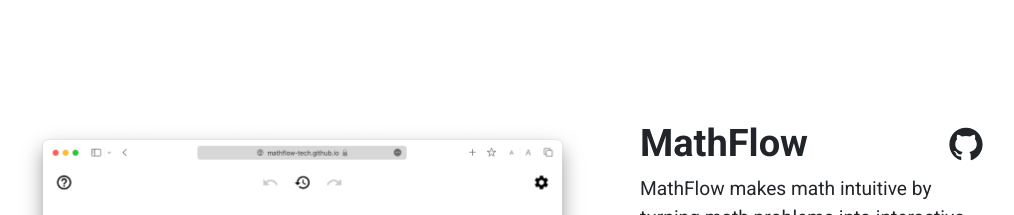
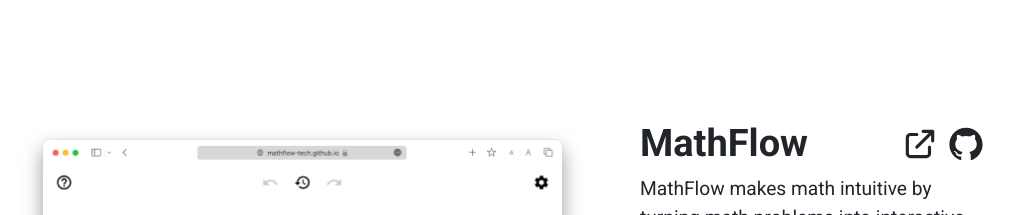
Before and after one commit to devkav/personalWebsite, a React (Create React App) app: page / in a window 1280 px wide. Shown: the part 4320-4535 px from the top of the page, without its empty margins (125-1139 px from the left). Built offline with nearby package versions, Linux system fonts and the light colour scheme.

Commit message:
Converted to typescript

```diff
--- a/src/App.js
+++ b/src/App.js
@@ -42,12 +42,12 @@ function App(props) {
   return (
     <Fragment>
       <Helmet>
-        <meta name='theme-color' content={getThemeColor()} />
+        <meta name="theme-color" content={getThemeColor()} />
       </Helmet>
       <Router>
         <Routes>
-          <Route path='/' element={<SiteContent />} exact />
-          <Route path='*' element={<PageNotFound />} />
+          <Route path="/" element={<SiteContent />} exact />
+          <Route path="*" element={<PageNotFound />} />
         </Routes>
       </Router>
     </Fragment>
--- a/src/pages/Projects.jsx
+++ b/src/pages/Projects.tsx
@@ -1,8 +1,18 @@
 import '../style/Projects.css';
 import ProjectCarousel from '../components/ProjectCarousel';
 import ProjectDisplay from '../components/ProjectDisplay';
+import React from 'react';
 
-const highlightedProjects = [
+interface Project {
+  title: String;
+  image?: String;
+  description: String[];
+  tags: String[];
+  githubLink?: String;
+  link?: String;
+}
+
+const highlightedProjects: Project[] = [
   {
     title: 'froggy.app',
     image: 'froggyScreenshot.png',
@@ -10,7 +20,7 @@ const highlightedProjects = [
       `froggy is a project centered around learning and the love of programming. froggy is a link shortener built with a colleague of mine. Our goal is to push ourselves technically and creatively to build a full-fledged web application from the ground up. This project gives us a space to practice technologies we used in industry, want to learn, or just love using.`,
       `We use a SCRUM development lifecycle to track progress. Additionally, we have written documentation and coding standards to keep the codebase clear and consistent.`,
       `froggy uses a custom component library, lilypad, built and designed by me. This lets me fine-tune the look of the interface while also learning more about npm packages. I use Storybook to prototype components and npm to publish.
-      The majority of my development work is on the frontend, where I use ReactJS, Redux and Typescript. However, I also learned Go, Docker and Google Cloud Platform to help my colleague develop our API on the backend.`,
+      The majority of my development work is on the frontend, where I use ReactJS, Redux and Typescript. However, I also learned Go, Docker and Google Cloud Platform to help my colleague develop our API on the backend.`
     ],
     tags: [
       'ReactJS',
@@ -20,10 +30,10 @@ const highlightedProjects = [
       'Go',
       'SQL',
       'Storybook',
-      'Web Development',
+      'Web Development'
     ],
     githubLink: 'https://github.com/froggy-app',
-    link: 'https://froggy.app',
+    link: 'https://froggy.app'
   },
   {
     title: 'Artist Portfolio',
@@ -37,11 +47,11 @@ const highlightedProjects = [
             any time.`,
       `The site was built using ReactJS for the front end. The back end uses
             Firebase to store image metadata and Amazon Web Service’s S3 to host the
-            images.`,
+            images.`
     ],
     tags: ['ReactJS', 'Redux', 'Firebase', 'AWS S3', 'Web Development'],
     githubLink: 'https://github.com/DevanTurtle7/xavier-portfolio',
-    link: 'https://xaviersylviajackson.com/',
+    link: 'https://xaviersylviajackson.com/'
   },
   {
     title: 'MathFlow',
@@ -55,9 +65,11 @@ const highlightedProjects = [
       `We built MathFlow during a 24 hour hackathon using React and TypeScript. I utilized vanilla TypeScript classes
       to model the different data types that were necessary for the application. We also used a React drag and drop
       library which was difficult to learn and gave us some unique bugs. However, we were able to build a working
-      prototype with lots of functionality that surpassed our goals.`,
+      prototype with lots of functionality that surpassed our goals.`
     ],
     tags: ['ReactJS', 'Web Development'],
+    githubLink: 'https://github.com/MathFlow-tech/mathflow-tech.github.io',
+    link: 'https://mathflow-tech.github.io/'
   },
   {
     title: 'Redpoint',
@@ -72,10 +84,10 @@ const highlightedProjects = [
       conventions and best practices. Additionally, we agreed on a Scrum-like development methodology that
       keeps us productive even with our asynchronous schedule.`,
       `This project has been a great outlet for me to refine my UI design skills. I've been having lots of
-      fun designing the app from the ground up to be minimal and highly functional.`,
+      fun designing the app from the ground up to be minimal and highly functional.`
     ],
     tags: ['Flutter', 'Dart', 'Mobile Development'],
-    githubLink: 'https://github.com/Redpoint-app/Redpoint',
+    githubLink: 'https://github.com/Redpoint-app/Redpoint'
   },
   {
     title: 'Genetic Algorithm',
@@ -91,14 +103,14 @@ const highlightedProjects = [
         creating a new organism with a mix of their DNA. Over several generations,
         the population grows more and more fit until it reaches the goal. This
         algorithm serves as a quick and efficient alternative to brute force solutions
-        to difficult problems.`,
+        to difficult problems.`
     ],
     tags: ['Python', 'Machine Learning', 'Test Driven Development'],
-    githubLink: 'https://github.com/DevanTurtle7/geneticAlgorithm',
-  },
+    githubLink: 'https://github.com/DevanTurtle7/geneticAlgorithm'
+  }
 ];
 
-const otherProjects = [
+const otherProjects: Project[] = [
   {
     title: 'Twotor',
     description: [
@@ -113,19 +125,19 @@ const otherProjects = [
             colleagues. I focused on building the front end with ReactJS, while my teammates
             built a custom database and API. I helped keep the team together in the face of
             the major bug. My full stack experience allowed me to help fix the error in the
-            backend and get us back on track.`,
+            backend and get us back on track.`
     ],
     tags: ['ReactJS', 'Web Development'],
-    githubLink: 'https://github.com/DevanTurtle7/twotor',
+    githubLink: 'https://github.com/DevanTurtle7/twotor'
   },
   {
     title: 'Minesweeper',
     description: [
-      `I enjoy playing minesweeper, so I decided to build it myself. This gave me a good excuse to get more familiar with Redux and TypeScript, which I was using on my co-op at the time. `,
+      `I enjoy playing minesweeper, so I decided to build it myself. This gave me a good excuse to get more familiar with Redux and TypeScript, which I was using on my co-op at the time. `
     ],
     tags: ['ReactJS', 'Redux', 'TypeScript', 'Web Development'],
     githubLink: 'https://github.com/DevanTurtle7/react-minesweeper',
-    link: 'https://devanturtle7.github.io/react-minesweeper/',
+    link: 'https://devanturtle7.github.io/react-minesweeper/'
   },
   {
     title: 'Full Stack Chat',
@@ -138,7 +150,7 @@ const otherProjects = [
             skills. The back end is composed of a Flask REST API that
             communicates with a PostgreSQL server. When designing the API, I
             utilized test driven development to ensure it was functioning as
-            intended.`,
+            intended.`
     ],
     tags: [
       'ReactJS',
@@ -146,9 +158,9 @@ const otherProjects = [
       'PostgreSQL',
       'Flask',
       'REST APIs',
-      'Test Driven Development',
+      'Test Driven Development'
     ],
-    githubLink: 'https://github.com/DevanTurtle7/full-stack-chat',
+    githubLink: 'https://github.com/DevanTurtle7/full-stack-chat'
   },
   {
     title: 'Spotify Hue',
@@ -162,10 +174,10 @@ const otherProjects = [
             minimum viable product.`,
       `The app is written in Java, but I hope to convert to Kotlin as
             I continue to learn it. As with almost all of my other work,
-            this is a long term passion project and still under development.`,
+            this is a long term passion project and still under development.`
     ],
     tags: ['Java', 'REST APIs', 'Android Development'],
-    githubLink: 'https://github.com/DevanTurtle7/SpotifyHueAndroid',
+    githubLink: 'https://github.com/DevanTurtle7/SpotifyHueAndroid'
   },
   {
     title: 'WUPHF Weather',
@@ -181,19 +193,19 @@ const otherProjects = [
       `The app sends weather notifications to you on every platform possible. It
             calls, texts, and emails you. If time permitted, we would have loved to
             work with other APIs and expand the list of supported platforms such as
-            Twitter and Instagram.`,
+            Twitter and Instagram.`
     ],
     tags: ['React Native', 'Mobile Development'],
-    githubLink: 'https://github.com/DevanTurtle7/WUPHF-Weather',
+    githubLink: 'https://github.com/DevanTurtle7/WUPHF-Weather'
   },
   {
     title: 'Rope Physics Simulator',
     description: [
-      `This project was inspired Day #9 from the 2022 Advent of Code. This problem required you to simulate the physics of a rope being dragged along a surface. This problem was very interesting and engaging for me. After writing my solution in Python, I wanted to visualize it so that I could interact with the rope. I translated my Python solution into TypeScript and built a website where you could interact with the Rope yourself.`,
+      `This project was inspired Day #9 from the 2022 Advent of Code. This problem required you to simulate the physics of a rope being dragged along a surface. This problem was very interesting and engaging for me. After writing my solution in Python, I wanted to visualize it so that I could interact with the rope. I translated my Python solution into TypeScript and built a website where you could interact with the Rope yourself.`
     ],
     tags: ['ReactJS', 'TypeScript', 'Web Development'],
     githubLink: 'https://github.com/DevanTurtle7/rope-physics',
-    link: 'https://devanturtle7.github.io/rope-physics/',
+    link: 'https://devanturtle7.github.io/rope-physics/'
   },
   {
     title: 'Corner Clerk',
@@ -207,10 +219,10 @@ const otherProjects = [
       `The app was developed during a hackathon with a colleague. We chose to
             build the app using Flutter, because it allowed us rapidly design and test
             the app for both Android and iOS. After the hackathon, we shipped
-            multiple version to Android users.`,
+            multiple version to Android users.`
     ],
     tags: ['Flutter', 'Dart', 'Firestore', 'Mobile Development'],
-    githubLink: 'https://github.com/DevanTurtle7/clayHack2020',
+    githubLink: 'https://github.com/DevanTurtle7/clayHack2020'
   },
   {
     title: 'Tempo',
@@ -226,55 +238,36 @@ const otherProjects = [
             in the Spotify API to implement the functionality we were looking
             for. The app uses Firestore as the back end, which allows users
             to sync their songs, add new ones to the queue, and even vote to
-            skip songs they dislike.`,
+            skip songs they dislike.`
     ],
     tags: ['JavaScript', 'HTML', 'Firestore', 'REST APIs', 'Web Development'],
     githubLink: 'https://github.com/DevanTurtle7/BrickHack7',
-    link: 'https://devanturtle7.github.io/BrickHack7/',
-  },
+    link: 'https://devanturtle7.github.io/BrickHack7/'
+  }
 ];
 
-function Projects(props) {
-  const createProjectDisplays = () => {
-    let projectDisplays = [];
-    let imagePrefix = 'images/';
-
-    for (let i = 0; i < highlightedProjects.length; i++) {
-      let current = highlightedProjects[i];
-      let title = current.title;
-      let description = current.description;
-      let tags = current.tags;
-      let githubLink = current.githubLink;
-      let link = current.link;
-      let image = imagePrefix + current.image;
-      let flipped = i % 2 !== 0;
-      let shadow = current.shadow === true;
-
-      projectDisplays.push(
+function Projects() {
+  return (
+    <div id="projects" className="centered-col">
+      <div className="projects-container">
+        <h2 id="projects-label">Projects</h2>
+        {highlightedProjects.map(
+          ({title, description, tags, githubLink, link, image}, i) => (
             <ProjectDisplay
               title={title}
               description={description}
               tags={tags}
               githubLink={githubLink}
               link={link}
-          img={image}
-          flipped={flipped}
-          shadow={shadow}
+              img={'images/' + image}
+              flipped={i % 2 !== 0}
+              shadow={false}
               key={i}
             />
-      );
-    }
+          )
+        )}
 
-    return projectDisplays;
-  };
-
-  return (
-    <div id='projects' className='centered-col'>
-      <div className='projects-container'>
-        <h2 id='projects-label'>Projects</h2>
-        {createProjectDisplays()}
-
-        <h3 id='other-projects-label'>Other Projects</h3>
+        <h3 id="other-projects-label">Other Projects</h3>
         <ProjectCarousel projects={otherProjects} />
       </div>
     </div>
--- a/src/pages/SiteContent.jsx
+++ b/src/pages/SiteContent.jsx
@@ -1,5 +1,5 @@
 import '../style/App.css';
-import { Col } from 'reactstrap';
+import {Col} from 'reactstrap';
 import Linkbar from '../components/Linkbar';
 import WelcomePage from './WelcomePage';
 import AboutMe from './AboutMe';
--- a/.tsconfig.json
+++ b/tsconfig.json
@@ -19,7 +19,7 @@
     "isolatedModules": true,
     "noEmit": true,
     "jsx": "react-jsx",
-    "baseUrl": "./src"
+    "baseUrl": "./src",
   },
   "include": [
     "src"
```
Lines whose indentation alone changed are shown as unchanged.
